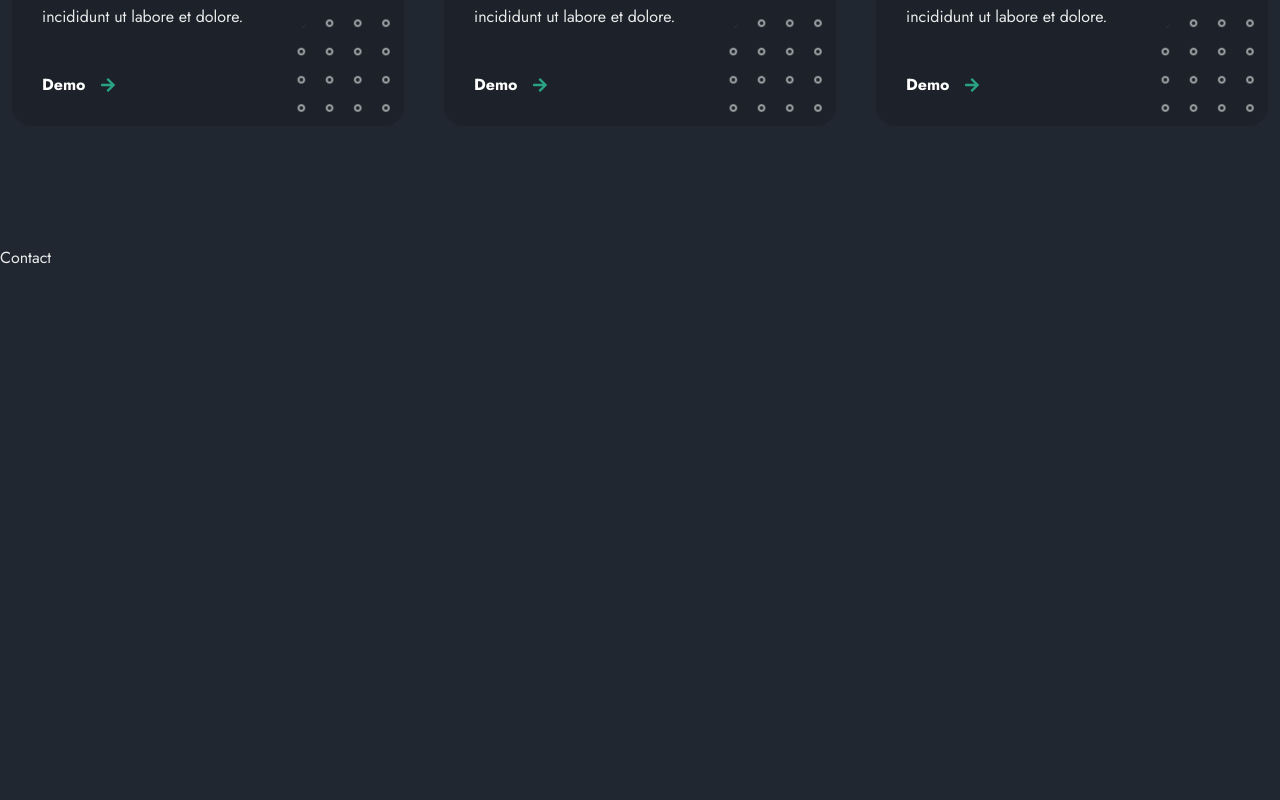
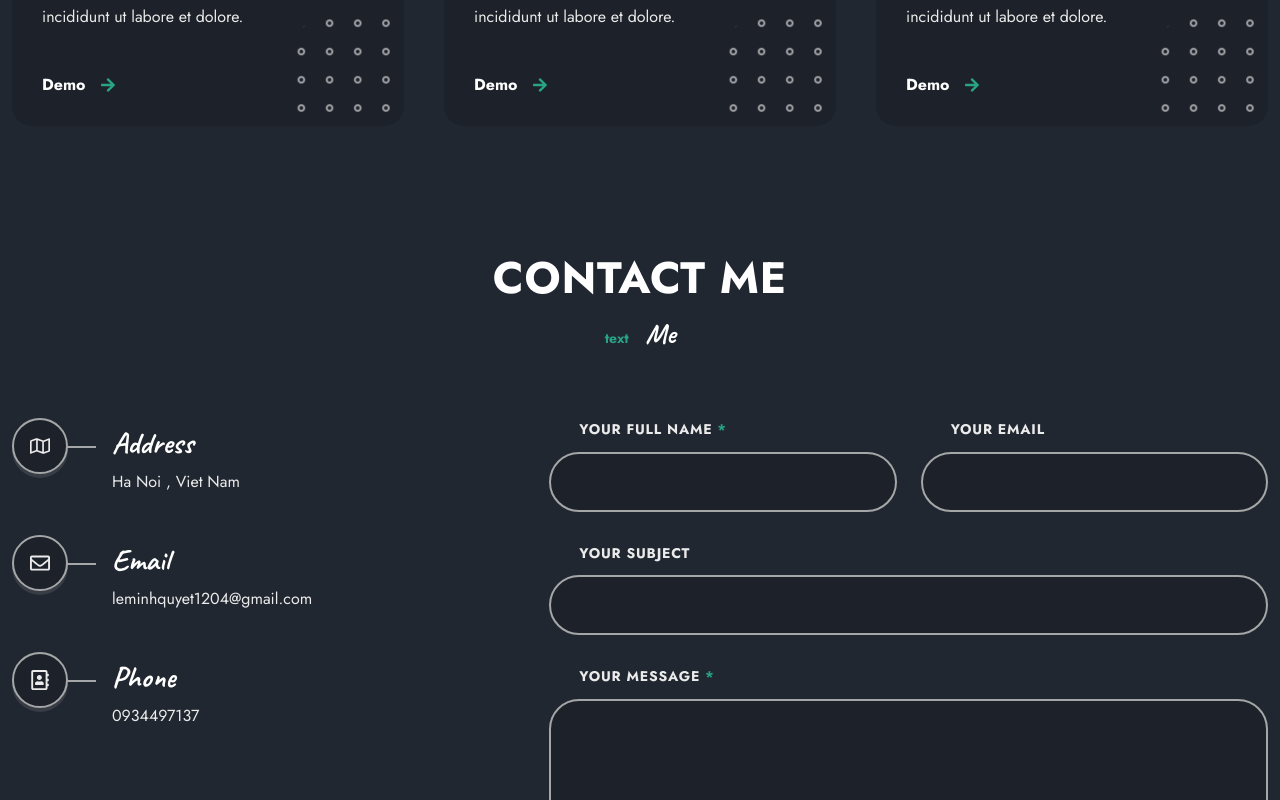
Before and after one commit to minhquyet1204/Portfolio, a React (Create React App) app: page /#home in a window 1280 px wide. Shown: the part 2000-2800 px from the top of the page. Before the commit the page ends 2269 px from the top, so only its background shows below. Built offline with nearby package versions, Linux system fonts and the light colour scheme.

Commit message:
css responsive

```diff
--- a/package.json
+++ b/package.json
@@ -6,6 +6,7 @@
     "@testing-library/jest-dom": "^5.16.5",
     "@testing-library/react": "^13.4.0",
     "@testing-library/user-event": "^13.5.0",
+    "axios": "^1.3.4",
     "react": "^18.2.0",
     "react-dom": "^18.2.0",
     "react-icons": "^4.7.1",
--- a/src/App.css
+++ b/src/App.css
@@ -46,11 +46,21 @@
     --shadow: 0 4px rgb(255 255 255 /10%);
 
     --transition: cubic-bezier(0.3, 0, 0.3, 1)
-        /* responsive */
+}
 
+/* responsive */
+
+@media screen and (max-width: 1024px) {}
+
+@media screen and (max-width: 600px) {
+
+    :root {
+        --h1-font-size: 36px;
+        --h2-font-size: 28px;
+        --h3-font-size: 26px;
+    }
 
 }
-
 
 
 
--- a/src/components/contact/Contact.jsx
+++ b/src/components/contact/Contact.jsx
@@ -1,7 +1,139 @@
-import React from "react";
+import React, { useState } from "react";
+import axios from "axios";
+
+import { FaRegMap, FaRegEnvelope, FaRegAddressBook } from "react-icons/fa";
+
 import "./contact.css";
+
 const Contact = () => {
-  return <div>Contact</div>;
+  const [form, setForm] = useState({
+    name: "",
+    email: "",
+    subject: "",
+    message: "",
+  });
+  const handleChange = (event) => {
+    const name = event.target.name;
+    const value = event.target.value;
+    setForm({ ...form, [name]: value });
+  };
+
+  const handleSubmit = (event) => {
+    event.preventDefault();
+    axios.post(
+      "https://sheet.best/api/sheets/bbbf6780-6942-4595-b756-367f6355b532",
+      form
+    );
+
+    setForm({
+      name: "",
+      email: "",
+      subject: "",
+      message: "",
+    });
+  };
+  return (
+    <section className="section contact" id="contact">
+      <h2 className="section__title text-css">CONTACT ME</h2>
+      <p className="section__subtitle">
+        text<span> Me</span>
+      </p>
+
+      <div className="contact__container container grid">
+        <div className="contact__content">
+          <div className="contact__card">
+            <span className="contact__card-icon">
+              <FaRegMap />
+            </span>
+            <h3 className="contact__card-title">Address</h3>
+            <p className="contact__card-data">Ha Noi , Viet Nam</p>
+          </div>
+
+          <div className="contact__card">
+            <span className="contact__card-icon">
+              <FaRegEnvelope />
+            </span>
+            <h3 className="contact__card-title">Email</h3>
+            <p className="contact__card-data">leminhquyet1204@gmail.com</p>
+          </div>
+
+          <div className="contact__card">
+            <span className="contact__card-icon">
+              <FaRegAddressBook />
+            </span>
+            <h3 className="contact__card-title">Phone</h3>
+            <p className="contact__card-data">0934497137</p>
+          </div>
+        </div>
+
+        <form onSubmit={handleSubmit} action="" className="contact__form">
+          <div className="contact__form-group grid">
+            <div className="contact__form-div">
+              <label htmlFor="name" className="contact__form-tag text-css">
+                Your Full Name <b>*</b>
+              </label>
+              <input
+                id="name"
+                type="text"
+                value={form.name}
+                name="name"
+                onChange={handleChange}
+                className="contact__form-input"
+              />
+            </div>
+
+            <div className="contact__form-div">
+              <label htmlFor="email" className="contact__form-tag text-css">
+                Your Email
+              </label>
+              <input
+                type="email"
+                id="email"
+                value={form.email}
+                name="email"
+                onChange={handleChange}
+                className="contact__form-input"
+              />
+            </div>
+          </div>
+
+          <div className="contact__form-div">
+            <label htmlFor="subject" className="contact__form-tag text-css">
+              Your Subject
+            </label>
+            <input
+              type="text"
+              id="subject"
+              value={form.subject}
+              name="subject"
+              onChange={handleChange}
+              className="contact__form-input"
+            />
+          </div>
+
+          <div className="contact__form-div contact__form-area">
+            <label htmlFor="message" className="contact__form-tag text-css">
+              Your Message <b>*</b>
+            </label>
+            <textarea
+              type="text"
+              id="message"
+              value={form.message}
+              name="message"
+              onChange={handleChange}
+              className="contact__form-input"
+            ></textarea>
+          </div>
+
+          <div className="contact__submit">
+            <button type="submit" className="btn text-css">
+              Send Message
+            </button>
+          </div>
+        </form>
+      </div>
+    </section>
+  );
 };
 
 export default Contact;
--- a/src/components/contact/contact.css
+++ b/src/components/contact/contact.css
@@ -0,0 +1,126 @@
+.contact {
+    background-image: var(--second-gradient);
+}
+
+.contact__container {
+    grid-template-columns: 5fr 7fr;
+}
+
+
+
+.contact__card {
+    position: relative;
+    margin-bottom: 40px;
+    padding-left: 100px;
+}
+
+.contact__card-icon,
+.contact__form-input {
+    border: 2px solid var(--border-color);
+    background-color: var(--container-color);
+}
+
+.contact__card-icon {
+    display: grid;
+    place-items: center;
+    position: absolute;
+    top: 0;
+    left: 0;
+    width: 56px;
+    height: 56px;
+    border-radius: 50%;
+    box-shadow: var(--shadow);
+    font-size: var(--larger-font-size);
+}
+
+.contact__card-icon::after {
+    content: '';
+    position: absolute;
+    background-color: var(--border-color);
+    left: 100%;
+    top: 50%;
+    width: 30px;
+    height: 2px;
+}
+
+.contact__card-title {
+    font-size: var(--h2-font-size);
+    font-family: var(--secondary-font);
+    padding: 6px 0;
+}
+
+
+.contact__form-group {
+    grid-template-columns: repeat(2, 1fr);
+}
+
+.contact__form-div {
+    display: grid;
+    row-gap: 10px;
+    margin-bottom: 30px;
+}
+
+.contact__form-tag {
+    margin-left: 30px;
+    font-size: var(--smaller-font-size);
+    font-weight: 700;
+    line-height: 1.7;
+    cursor: pointer;
+}
+
+.contact__form-tag b {
+    color: var(--primary-color);
+}
+
+.contact__form-input {
+    color: var(--title-color);
+    height: 60px;
+    border-radius: 30px;
+    padding: 0 30px;
+}
+
+.contact__form-area .contact__form-input {
+    height: 140px;
+    padding-block: 20px;
+    resize: none;
+}
+
+.contact__submit {
+    display: flex;
+    align-items: center;
+    justify-content: flex-end;
+}
+
+@media screen and (max-width: 1024px) {
+    .contact__container {
+
+        grid-template-columns: 1fr 1fr;
+
+    }
+
+    .contact__form-group {
+        grid-template-columns: repeat(1, 1fr);
+    }
+
+    .contact__form-div:nth-child(1) {
+        margin-bottom: 6px;
+    }
+
+}
+
+@media screen and (max-width: 600px) {
+    .contact__container {
+
+        grid-template-columns: repeat(1, 1fr);
+
+    }
+
+    .contact__form-group {
+        grid-template-columns: repeat(1, 1fr);
+    }
+
+    .contact__form-div:nth-child(1) {
+        margin-bottom: 6px;
+    }
+
+}
--- a/src/components/home/home.css
+++ b/src/components/home/home.css
@@ -6,13 +6,14 @@
 .home__wrapper {
     min-height: 100vh;
     display: grid;
-    align-items: center;
+    place-content: center;
 
 }
 
 .home__container {
     width: 100%;
     position: relative;
+
 }
 
 .home__subtitle,
```
Also changed, not shown: 1 other file (tests, documents, lock files or other folders).
